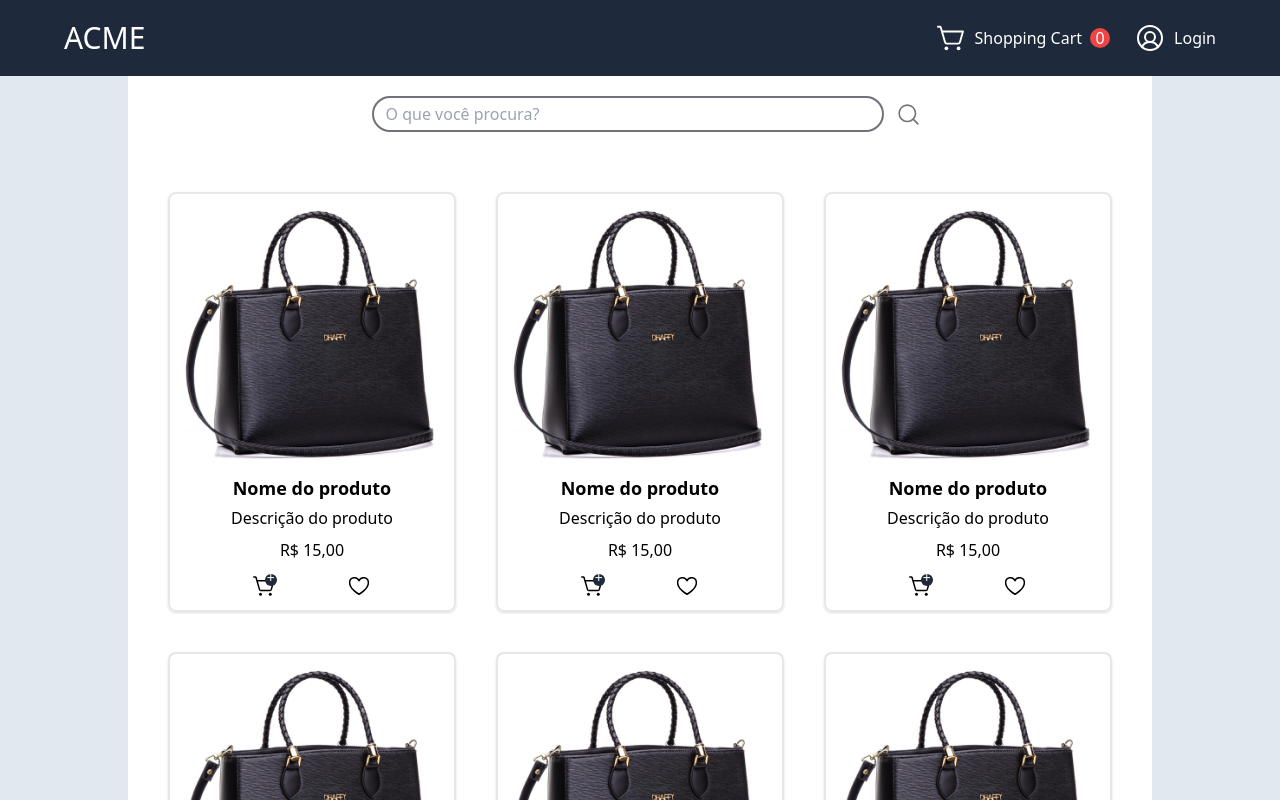
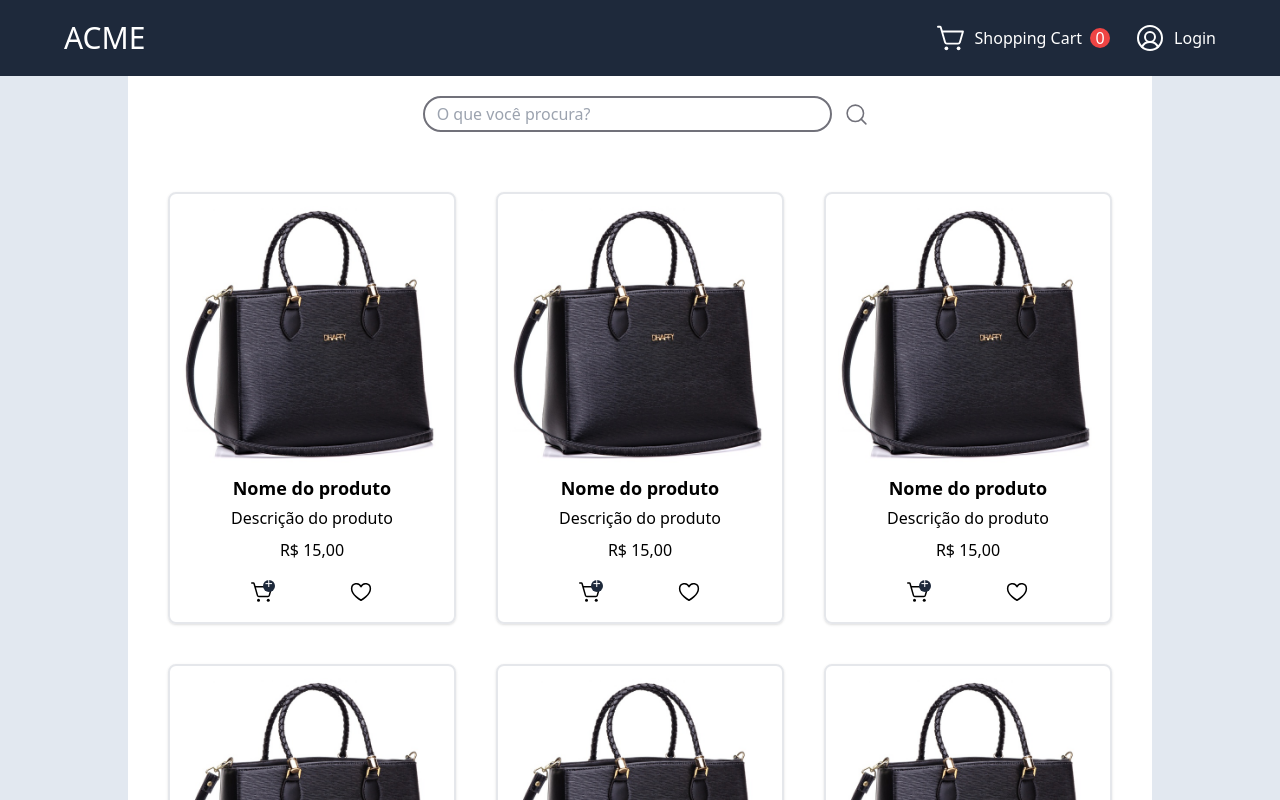
Before and after one commit to TiagoOliveiraGomes/Acme-Products, a React (Vite) app: page / in a window 1280 px wide. Shown: the top 800 px of the page. Built offline with nearby package versions, Linux system fonts and the light colour scheme.

Commit message:
update style card and button

```diff
--- a/src/components/buttonAddProduct/styles.css
+++ b/src/components/buttonAddProduct/styles.css
@@ -10,8 +10,8 @@
     flex
     h-3
     w-3
-    top-0
-    right-0
+    top-1
+    right-1
     bg-slate-800
     rounded-full
     justify-center
--- a/src/components/cardProduct/styles.css
+++ b/src/components/cardProduct/styles.css
@@ -23,5 +23,14 @@
     @apply
     flex
     justify-evenly
-    /* bg-red-500 */
 }
+
+.Container-CardProduct footer button {
+    @apply
+    p-1
+    border-2
+    border-transparent
+    rounded
+    transition-colors
+    hover:border-slate-800
+}
--- a/src/components/filterBar/styles.css
+++ b/src/components/filterBar/styles.css
@@ -11,7 +11,7 @@
 .Container-FilterBar input{
     @apply
     border-zinc-500
-    w-[50%]
+    w-[40%]
     border-2
     rounded-full
     outline-none
--- /dev/null
+++ b/src/contexts/Favourites.tsx
@@ -0,0 +1,20 @@
+import React, { createContext, useState } from "react";
+
+//Types
+
+type FavContextProviderProps = {
+  children: React.ReactNode;
+};
+
+//CreateContext
+const FavContext = createContext<object | null>(null);
+
+//Provider
+export function FavContextProvider({ children }: FavContextProviderProps) {
+  const [favouriteList, setFavouriteList] = useState<[number] | null>(null);
+  return (
+    <FavContext.Provider value={{ favouriteList, setFavouriteList }}>
+      {children}
+    </FavContext.Provider>
+  );
+}
```
